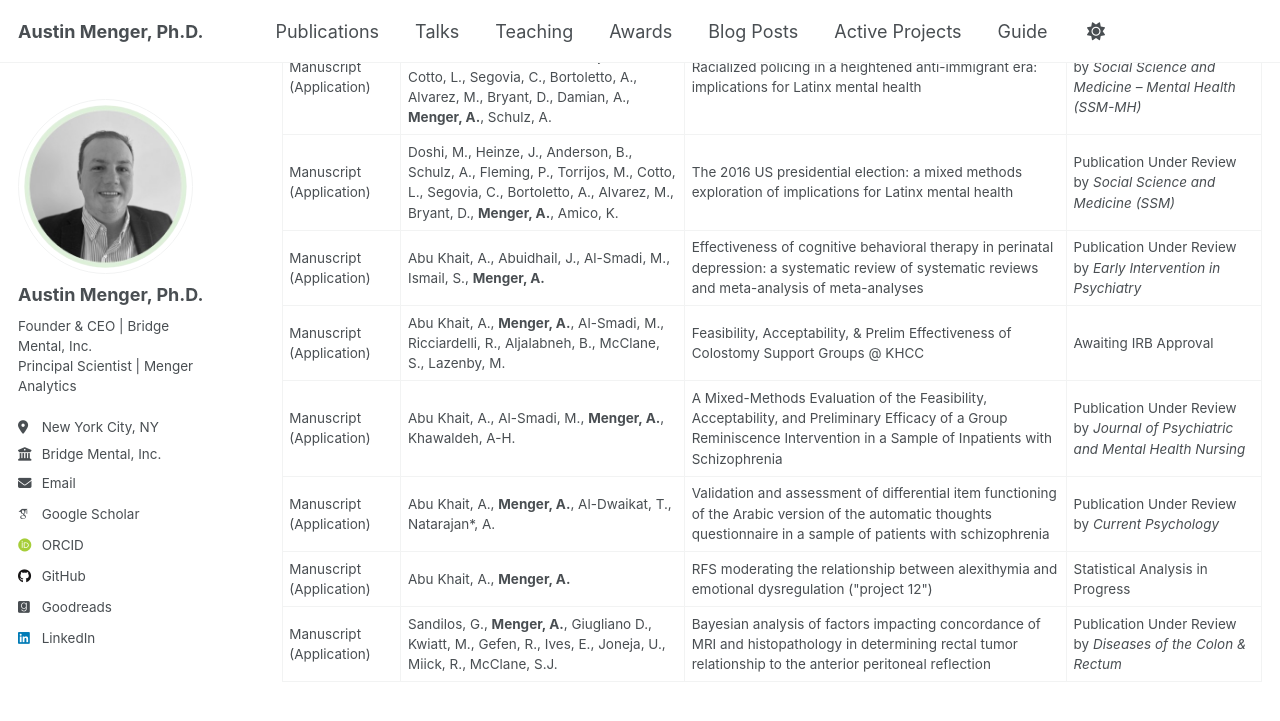
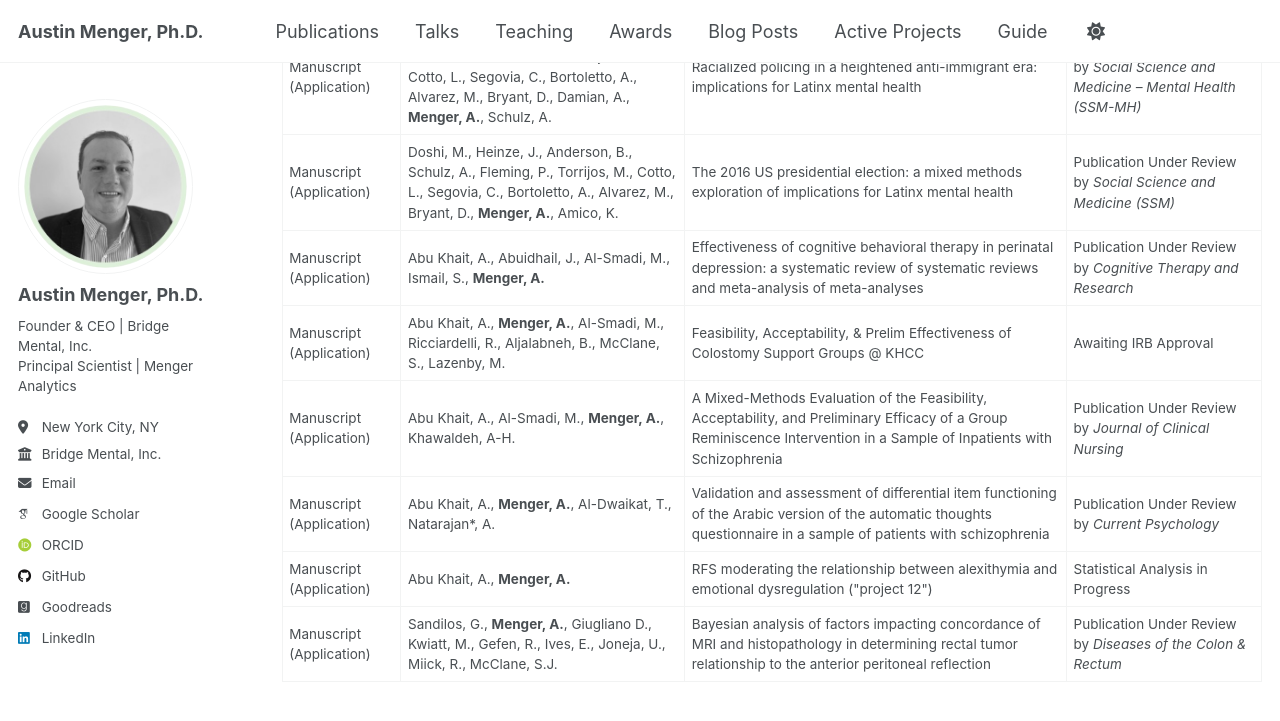
Before and after one commit to austinmenger/austinmenger.github.io, a Jekyll site: the page built from _pages/active_projects.md, in a window 1280 px wide and 900 px high, scrolled down 1282 px. Shown: the top 721 px of the window. Built offline with Jekyll 4.4.1, drawn with Linux system fonts in a browser that asks for light colours; some web fonts are replaced.

Commit message:
Update active_projects.md

```diff
--- a/_pages/active_projects.md
+++ b/_pages/active_projects.md
@@ -137,7 +137,7 @@ author_profile: true
   <td>Manuscript (Application)</td>
   <td>Abu Khait, A., Abuidhail, J., Al-Smadi, M., Ismail, S., <b>Menger, A.</b></td>
   <td>Effectiveness of cognitive behavioral therapy in perinatal depression: a systematic review of systematic reviews and meta-analysis of meta-analyses</td>
-  <td>Publication Under Review by <em>Early Intervention in Psychiatry</em></td>
+  <td>Publication Under Review by <em>Cognitive Therapy and Research</em></td>
  </tr>
  <tr>
   <td>Manuscript (Application)</td>
@@ -149,7 +149,7 @@ author_profile: true
   <td>Manuscript (Application)</td>
   <td>Abu Khait, A., Al-Smadi, M., <b>Menger, A.</b>, Khawaldeh, A-H.</td>
   <td>A Mixed-Methods Evaluation of the Feasibility, Acceptability, and Preliminary Efficacy of a Group Reminiscence Intervention in a Sample of Inpatients with Schizophrenia</td>
-  <td>Publication Under Review by <em>Journal of Psychiatric and Mental Health Nursing</em></td>
+  <td>Publication Under Review by <em>Journal of Clinical Nursing</em></td>
  </tr>
  <tr>
   <td>Manuscript (Application)</td>
```
